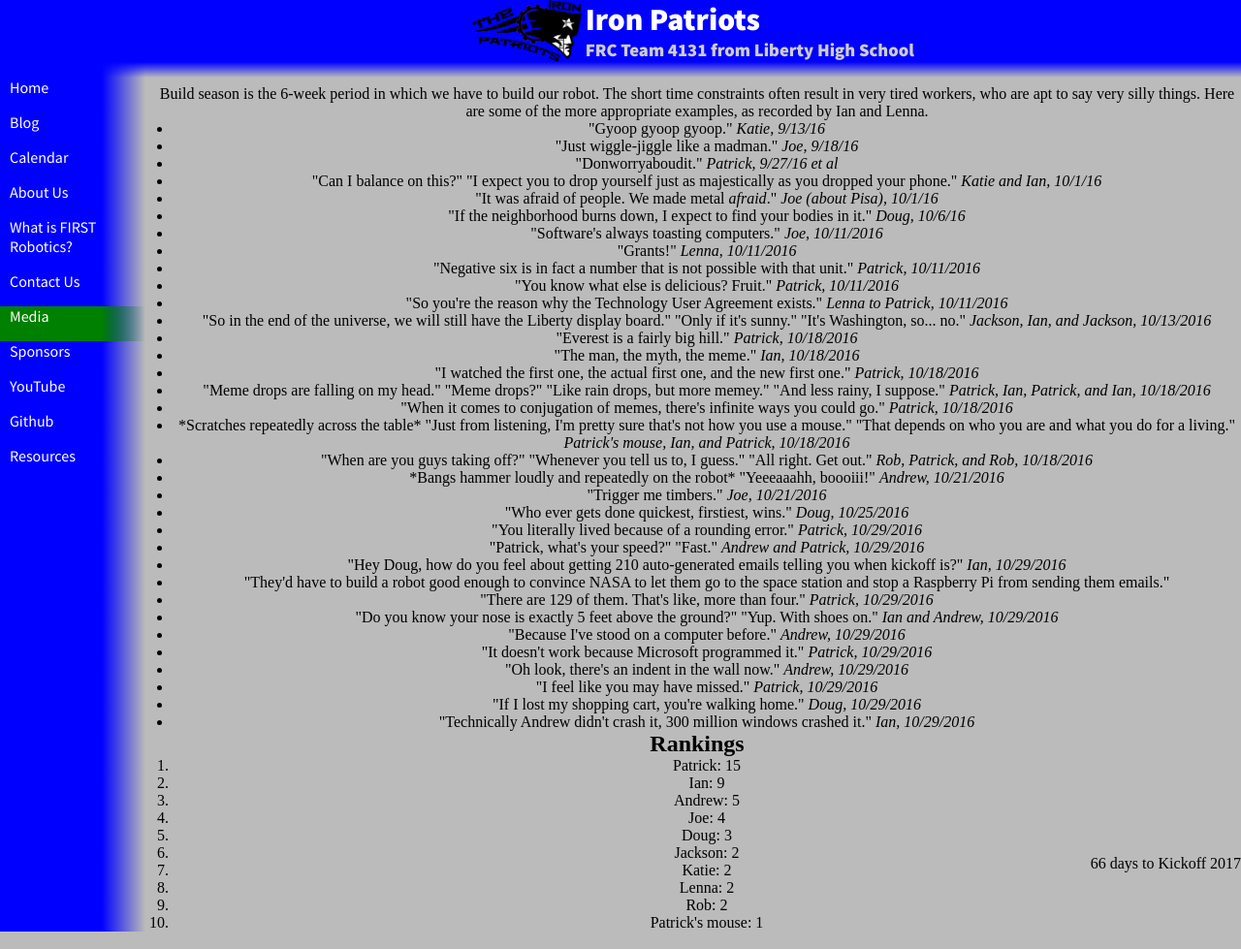
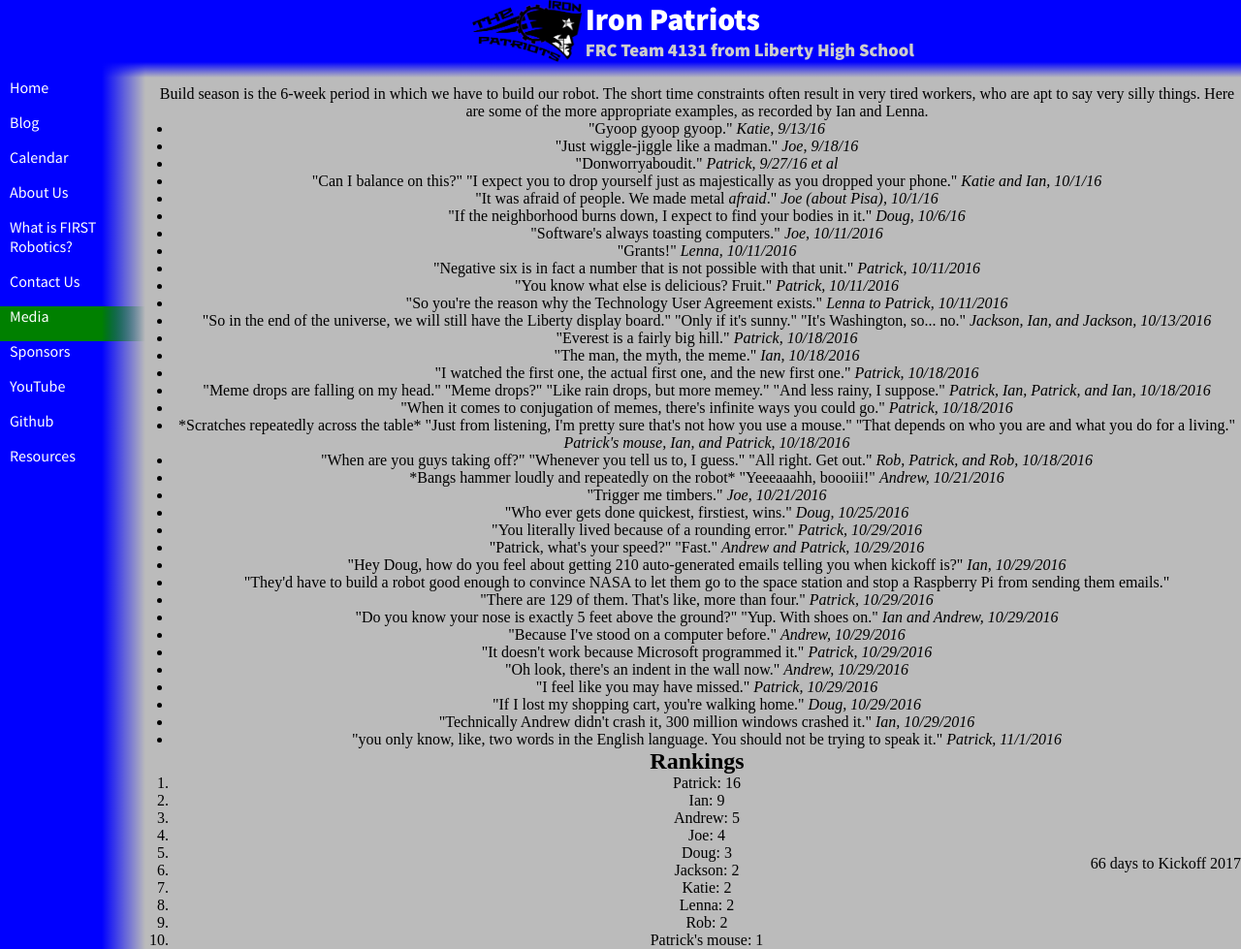
Before and after one commit to katiebugmoon/FRC4131.github.io, a Jekyll site: the page built from media/2017/quotes.html, in a window 1280 px wide. Shown: the whole page at 97% size. Built offline with Jekyll 4.4.1, drawn with Linux system fonts in a browser that asks for light colours; nearby versions of some CDN libraries.

Commit message:
Update quotes.html

```diff
--- a/media/2017/quotes.html
+++ b/media/2017/quotes.html
@@ -38,6 +38,7 @@ title: Build Season 2017 Quotes
 	<li>"I feel like you may have missed." <i>Patrick, 10/29/2016</i></li>
 	<li>"If I lost my shopping cart, you're walking home." <i>Doug, 10/29/2016</i></li>
 	<li>"Technically Andrew didn't crash it, 300 million windows crashed it." <i>Ian, 10/29/2016</i></li>
+	<li>"you only know, like, two words in the English language. You should not be trying to speak it." <i>Patrick, 11/1/2016</i></li>
 </ul>
 <h2>Rankings</h2>
 <ol id='rankings'></ol>
```
